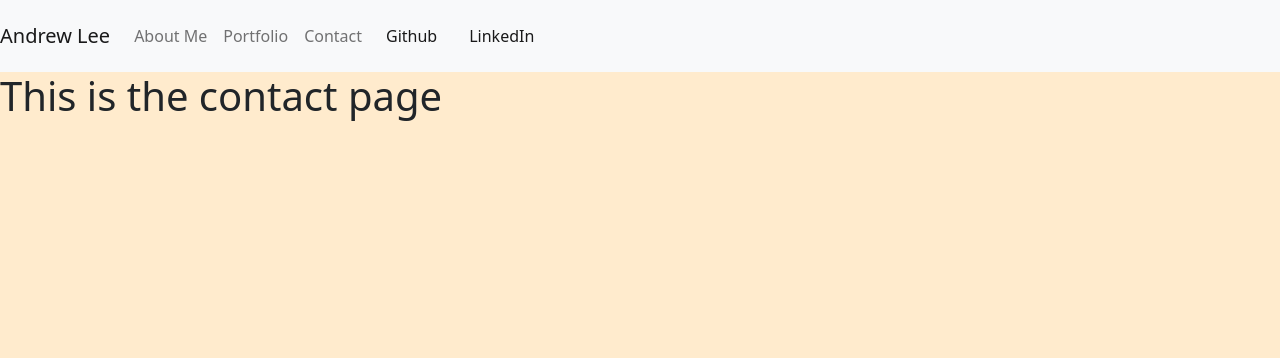
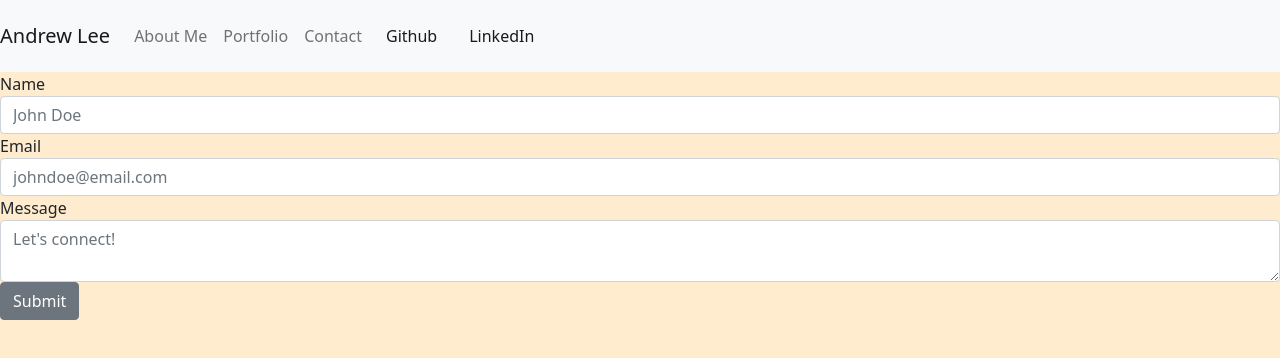
Before and after one commit to andrewleee10/react-portfolio, a React (Create React App) app: page /contact in a window 1280 px wide. Shown: the top 358 px of the page. Built offline with nearby package versions, Linux system fonts and the light colour scheme.

Commit message:
form component

```diff
--- /dev/null
+++ b/src/components/Form/Form.js
@@ -0,0 +1,34 @@
+import React from 'react';
+import {
+  Button,
+  Form as Frm,
+  FormGroup,
+  Label,
+  Input,
+  FormText
+} from 'reactstrap';
+
+const Form = (props) => {
+
+
+
+  return (
+      <Frm>
+        <FormGroup>
+          <Label htmlFor="name">Name</Label>
+          <Input type="text" name="name" placeholder="John Doe" />
+        </FormGroup>
+        <FormGroup>
+          <Label htmlFor="email">Email</Label>
+          <Input type="email" name="email" placeholder="johndoe@email.com" />
+        </FormGroup>
+        <FormGroup>
+          <Label for="exampleText">Message</Label>
+          <Input type="textarea" name="text" placeholder="Let's connect!"/>
+        </FormGroup>
+        <Button>Submit</Button>
+      </Frm>
+  )
+}
+
+export default Form
--- /dev/null
+++ b/src/components/Form/index.js
@@ -0,0 +1 @@
+export { default } from './Form.js'
--- a/src/components/Navbar/Navbar.js
+++ b/src/components/Navbar/Navbar.js
@@ -7,10 +7,6 @@ import {
   Nav,
   NavItem,
   NavLink,
-  UncontrolledDropdown,
-  DropdownToggle,
-  DropdownMenu,
-  DropdownItem,
   NavbarText
 } from 'reactstrap';
 
--- a/src/pages/Contact/Contact.js
+++ b/src/pages/Contact/Contact.js
@@ -1,6 +1,9 @@
+import Form from '../../components/Form'
+
+
 const Contact = () => {
   return (
-    <h1>This is the contact page</h1>
+    <Form />
   )
 }
 
--- a/src/pages/Home/Home.css
+++ b/src/pages/Home/Home.css
@@ -35,10 +35,3 @@ img {
   margin-top: 50px;
   vertical-align: middle;
 }
-
-footer {
-  font-family: 'Quicksand', sans-serif;
-  margin-top: 50px;
-  margin-bottom: 30px;
-  text-align: center;
-}
--- a/src/pages/Home/Home.js
+++ b/src/pages/Home/Home.js
@@ -1,4 +1,7 @@
 import './Home.css'
+import img from './images/me.jpg'
+import img1 from './images/me1.jpeg'
+
 
 const Home = () => {
   return (
@@ -6,7 +9,7 @@ const Home = () => {
       <div className="container">
         <div className="row one">
           <div className="col-sm-6">
-            <img src="../../components/images/me.jpg" alt="me"></img>
+          <img src={img} alt="me"></img>
           </div>
           <div className="col-sm-6">
             <p className="center1">
@@ -17,7 +20,7 @@ const Home = () => {
         </div>
         <div className="row one">
           <div className="col-sm-6">
-            <img src="../../components/images/me1.jpeg" alt="me2"></img>
+            <img src={img1} alt="me2"></img>
           </div>
           <div className="col-sm-6">
             <p className="center1">
```
Also changed, not shown: src/pages/Home/images/me.jpg (renamed from src/components/images/me.jpg), src/pages/Home/images/me1.jpeg (renamed from src/components/images/me1.jpeg).
